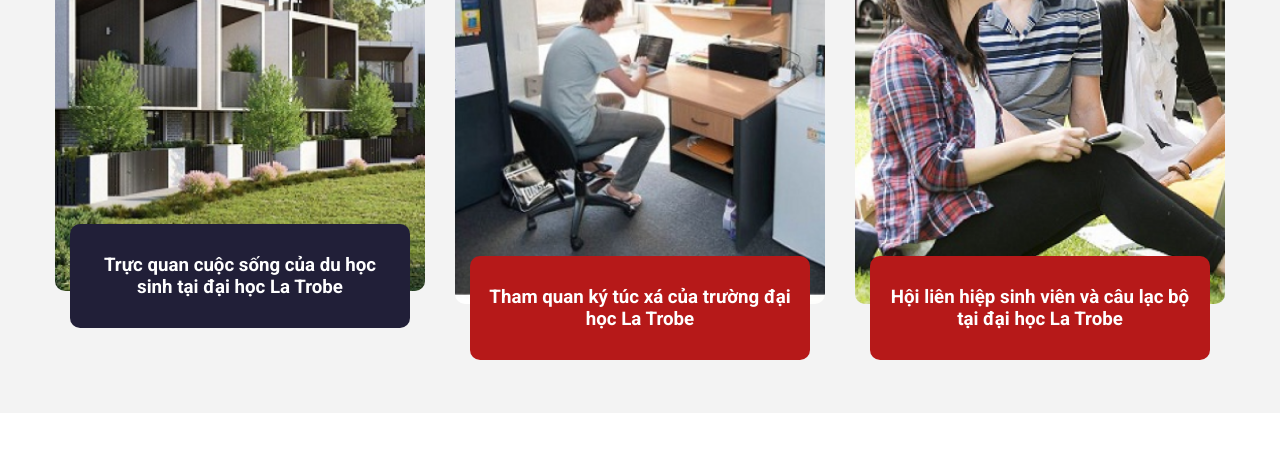
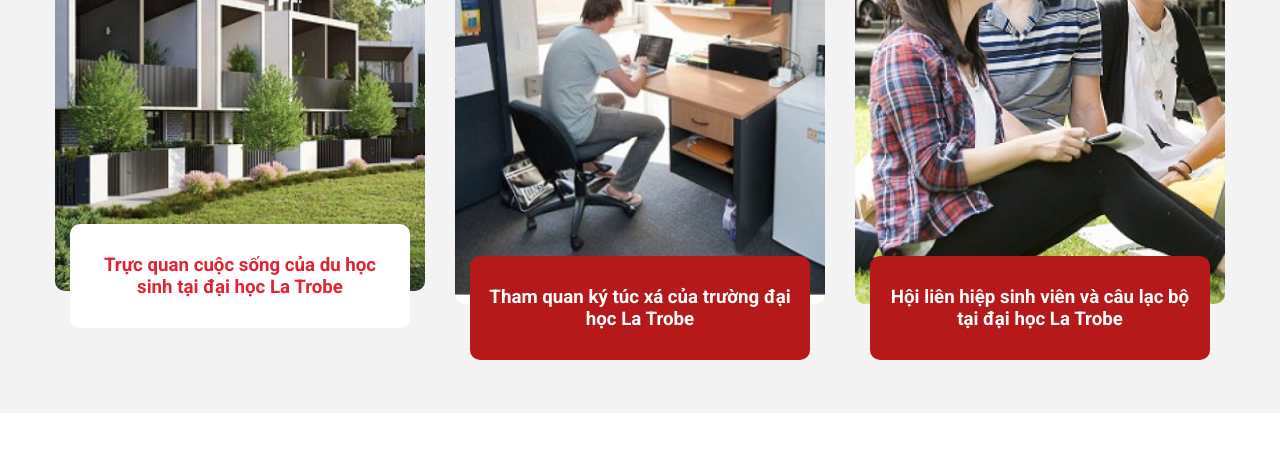
Before and after one commit to nguyenkimdao1998/Web-LaTrobe, a plain HTML site: page index.html in a window 1280 px wide. In both pictures the pointer is over the element 240 px from the left and 3514 px from the top of the page. Shown: the part 3207-3658 px from the top of the page. Drawn offline with nearby package versions, Linux system fonts and the light colour scheme; a web font is replaced by a local one.

Commit message:
update final of final

```diff
--- a/style.css
+++ b/style.css
@@ -451,7 +451,7 @@
 }
 
 .news-items:hover .news-items-text{
-	background-color: var(--main-color);
+	background-color: var(--text-color);
 	transform: translateY(20px);
 }
 
@@ -470,10 +470,15 @@
 	cursor: pointer;
 }
 
+
 .news-items-text h3{
 	color: var(--text-color);
 	padding: 15px;
 	font-family: 'Roboto', sans-serif;
+}
+
+.news-items:hover .news-items-text h3{
+	color: var(--title-color);
 }
 
 
```
